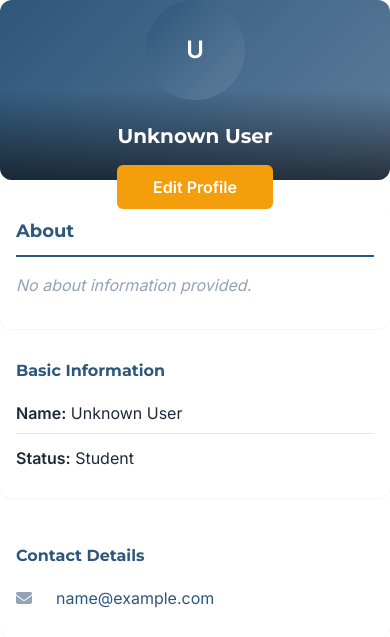
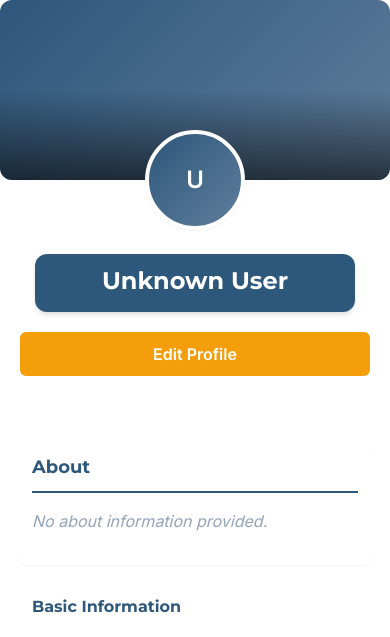
Before and after one commit to mohamedfadlalla/psra-flask, a Flask app: page /forum/profile in a window 390 px wide. Shown: the part 57-694 px from the top of the page. Run offline with Flask 3, Linux system fonts and the light colour scheme; the visitor is signed in with stand-in values (Sample User, id 1); data that the repository does not hold is empty; some libraries are stand-ins or nearby versions.

Commit message:
style: fix profile header overlap and update bounding box UI

```diff
--- a/static/css/modules/profile.css
+++ b/static/css/modules/profile.css
@@ -24,30 +24,60 @@
 
 .profile-content-wrapper {
     display: flex;
-    align-items: flex-end;
+    align-items: flex-start;
     gap: var(--space-6);
-    padding: var(--space-8);
+    padding: 0 var(--space-8) var(--space-8) var(--space-8);
     position: relative;
     z-index: 1;
 }
 
 .profile-avatar {
     flex-shrink: 0;
+    margin-top: -60px;
+}
+
+.profile-avatar img,
+.profile-avatar .avatar {
+    border: 4px solid var(--bg-primary);
+    border-radius: var(--radius-full);
+    box-shadow: var(--shadow-sm);
+    background-color: var(--bg-primary);
 }
 
 .profile-info {
     flex: 1;
-    color: var(--text-inverse);
+    color: var(--text-primary);
+    margin-top: var(--space-4);
 }
 
-.profile-info h1 {
+/* ===========================================
+   PROFILE IDENTITY BOX
+   Binds name and headline together
+   =========================================== */
+
+.profile-identity-box {
+    display: inline-block;
+    padding: var(--space-4) var(--space-6);
+    background-color: var(--primary-blue);
+    border-radius: var(--radius-xl);
+    border: none;
+    box-shadow: var(--shadow-md);
+    margin-bottom: var(--space-3);
+}
+
+.profile-name {
     color: var(--text-inverse);
-    margin-bottom: var(--space-2);
+    margin: 0 0 var(--space-1) 0;
+    font-size: var(--font-size-2xl);
+    font-weight: 700;
 }
 
 .profile-headline {
-    opacity: 0.9;
-    margin-bottom: var(--space-2);
+    color: var(--text-inverse);
+    opacity: 0.95;
+    margin: 0;
+    font-size: var(--font-size-base);
+    font-weight: 400;
 }
 
 .profile-location {
@@ -284,12 +314,15 @@
         flex-direction: column;
         align-items: center;
         text-align: center;
-        padding: var(--space-4);
-        padding-top: var(--space-12);
+        padding: 0 var(--space-4) var(--space-4) var(--space-4);
     }
 
     .profile-avatar {
-        margin-top: calc(-1 * var(--space-16));
+        margin-top: -50px;
+    }
+
+    .profile-info {
+        margin-top: 0;
     }
 
     .avatar-2xl {
@@ -298,7 +331,13 @@
         font-size: var(--font-size-3xl);
     }
 
-    .profile-info h1 {
+    .profile-identity-box {
+        padding: var(--space-3) var(--space-4);
+        width: 100%;
+        max-width: 320px;
+    }
+
+    .profile-name {
         font-size: var(--font-size-xl);
     }
 
--- a/templates/profile.html
+++ b/templates/profile.html
@@ -5,7 +5,7 @@
 {% block content %}
 <div class="container">
     <div class="profile-header">
-        <div class="cover-photo cover-photo-gradient-blue">
+        <div class="cover-photo cover-photo-gradient-blue"></div>
         <div class="profile-content-wrapper">
             <div class="profile-avatar">
                 {% if current_user.profile_picture_url %}
@@ -17,10 +17,12 @@
                 {% endif %}
             </div>
             <div class="profile-info">
-                    <h1>{{ current_user.name }}</h1>
+                <div class="profile-identity-box">
+                    <h1 class="profile-name">{{ current_user.name }}</h1>
                     {% if current_user.headline %}
                     <p class="profile-headline">{{ current_user.headline }}</p>
                     {% endif %}
+                </div>
                 {% if current_user.location %}
                 <p class="profile-location"><i class="fas fa-map-marker-alt"></i> {{ current_user.location }}</p>
                 {% endif %}
```
Lines whose indentation alone changed are shown as unchanged.
